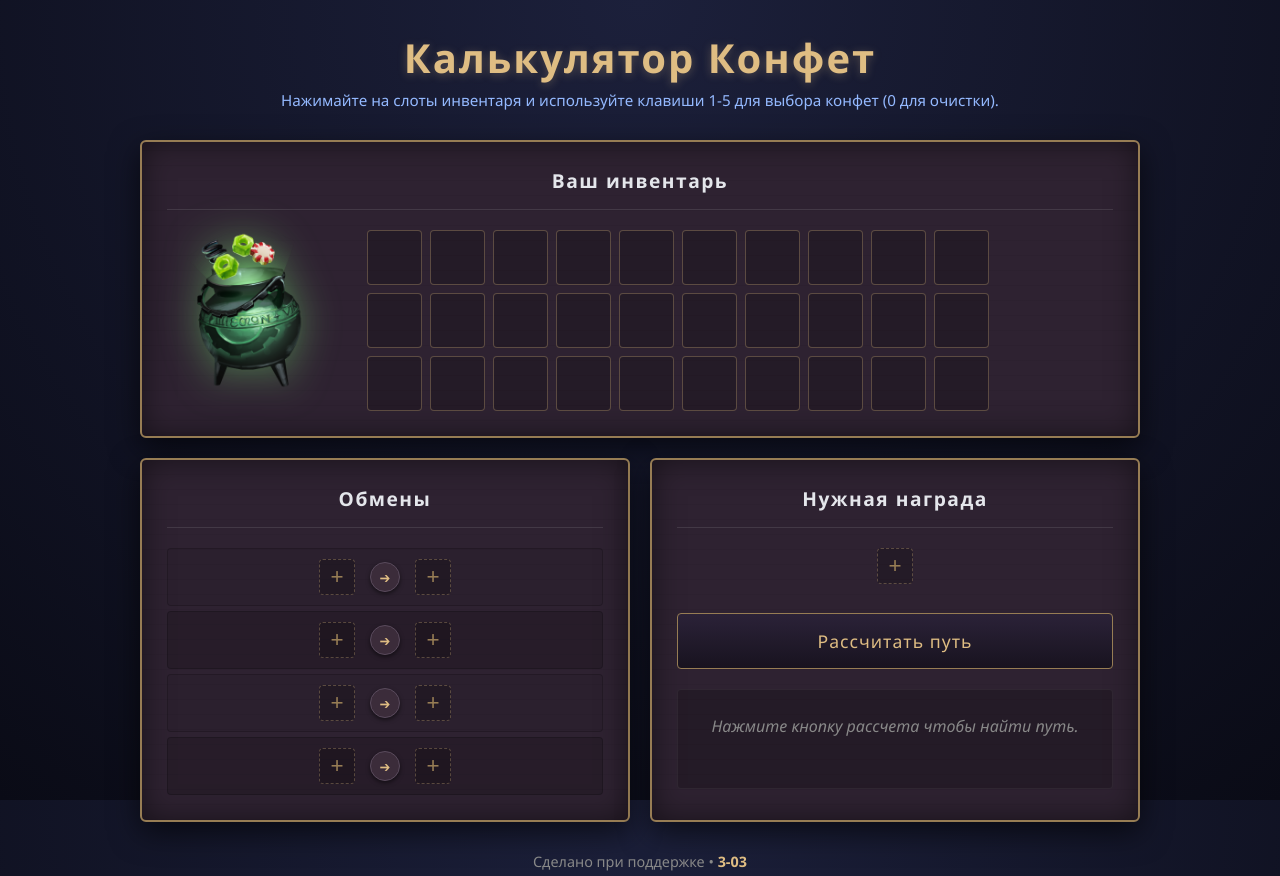
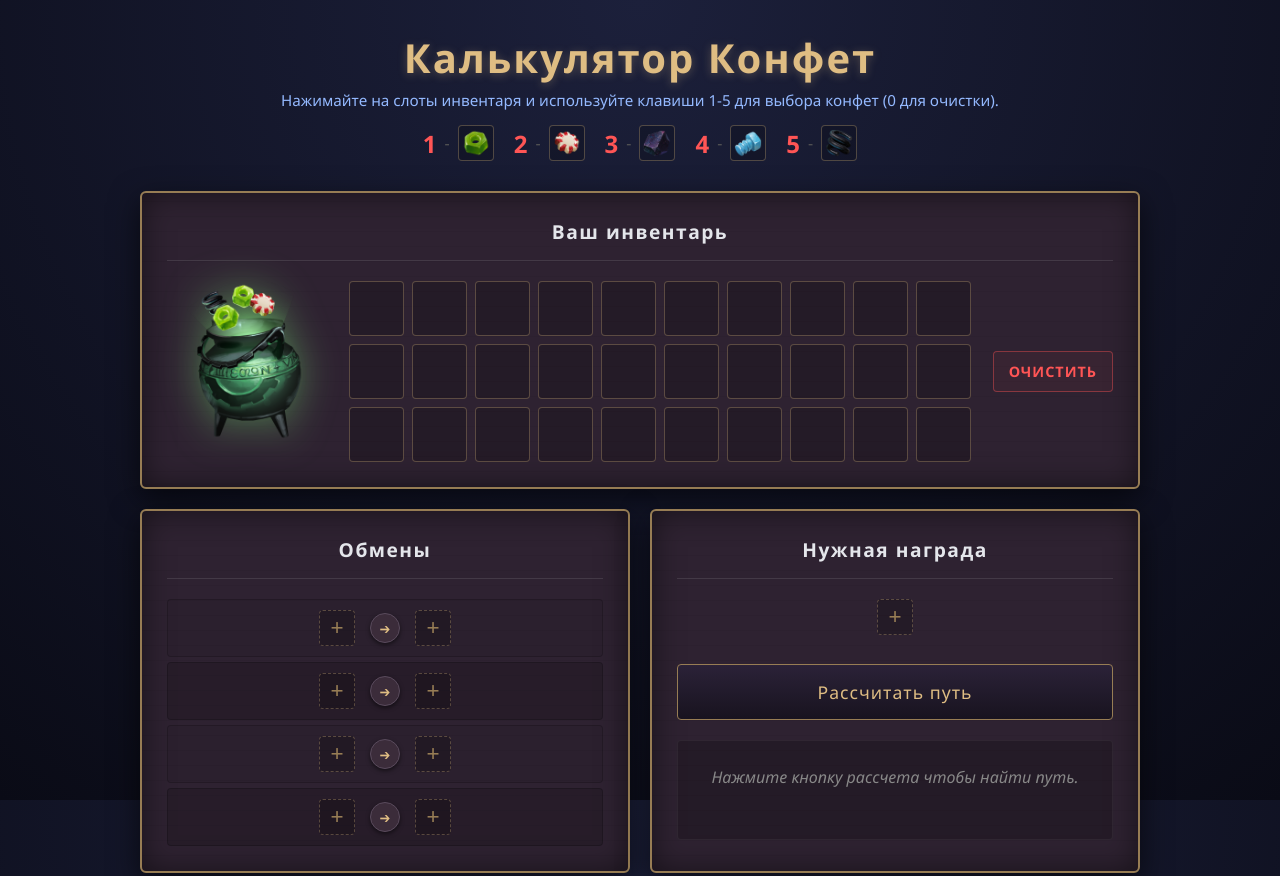
Before and after one commit to 3-03/Candyworks, a plain HTML site: page index.html in a window 1280 px wide. Shown: the top 876 px of the page. Drawn offline with Linux system fonts and the light colour scheme.

Commit message:
Update layout, add legend and clear button

```diff
--- a/index.html
+++ b/index.html
@@ -13,6 +13,13 @@
             <div class="header-text">
                 <h1>Калькулятор Конфет</h1>
                 <p>Нажимайте на слоты инвентаря и используйте клавиши 1-5 для выбора конфет (0 для очистки).</p>
+                <div class="key-legend">
+                    <div class="legend-item"><span class="legend-key">1</span> <span class="dash">-</span> <div class="legend-box"><img src="images/candy_image_1_psd.png"></div></div>
+                    <div class="legend-item"><span class="legend-key">2</span> <span class="dash">-</span> <div class="legend-box"><img src="images/candy_image_2_psd.png"></div></div>
+                    <div class="legend-item"><span class="legend-key">3</span> <span class="dash">-</span> <div class="legend-box"><img src="images/candy_image_3_psd.png"></div></div>
+                    <div class="legend-item"><span class="legend-key">4</span> <span class="dash">-</span> <div class="legend-box"><img src="images/candy_image_4_psd.png"></div></div>
+                    <div class="legend-item"><span class="legend-key">5</span> <span class="dash">-</span> <div class="legend-box"><img src="images/candy_image_5_psd.png"></div></div>
+                </div>
             </div>
         </header>
 
@@ -25,6 +32,7 @@
                     <div class="inventory-grid" id="inventory-grid">
                         <!-- Slots will be generated by JS -->
                     </div>
+                    <button id="clear-inventory-btn" class="clear-btn">Очистить</button>
                 </div>
             </section>
 
--- a/script.js
+++ b/script.js
@@ -11,6 +11,8 @@ document.addEventListener('DOMContentLoaded', () => {
     const tradesContainer = document.getElementById('trades-container');
     const calculateBtn = document.getElementById('calculate-btn');
     const resultsContent = document.getElementById('results-content');
+    const clearInventoryBtn = document.getElementById('clear-inventory-btn');
+
     // Initialize Inventory Grid
     for (let i = 0; i < INVENTORY_SIZE; i++) {
         const slot = document.createElement('div');
@@ -69,6 +71,13 @@ document.addEventListener('DOMContentLoaded', () => {
         }
     }
 
+    if (clearInventoryBtn) {
+        clearInventoryBtn.addEventListener('click', () => {
+            for (let i = 0; i < INVENTORY_SIZE; i++) {
+                setSlotCandy(i, 0);
+            }
+        });
+    }
 
     // State for Trades: array of 4 trades, each has a 'give' array and 'get' array (storing candy types 1-5)
     let tradeStates = [
--- a/style.css
+++ b/style.css
@@ -61,6 +61,42 @@ body {
     margin-top: 5px;
 }
 
+.key-legend {
+    display: flex;
+    gap: 20px;
+    justify-content: center;
+    margin-top: 15px;
+}
+.legend-item {
+    display: flex;
+    align-items: center;
+    gap: 8px;
+}
+.legend-key {
+    color: #ff5555;
+    font-weight: bold;
+    font-size: 1.5rem;
+}
+.dash {
+    color: #555;
+}
+.legend-box {
+    width: 36px;
+    height: 36px;
+    border: 1px solid var(--slot-border);
+    background: var(--slot-bg);
+    border-radius: 4px;
+    display: flex;
+    align-items: center;
+    justify-content: center;
+    padding: 3px;
+}
+.legend-box img {
+    width: 100%;
+    height: 100%;
+    object-fit: contain;
+}
+
 /* Panels */
 .main-content {
     display: flex;
@@ -103,8 +139,8 @@ body {
 .inventory-wrapper {
     display: flex;
     align-items: center;
-    justify-content: flex-start;
-    gap: 40px;
+    justify-content: space-between;
+    gap: 10px;
 }
 
 .inventory-cauldron {
@@ -159,6 +195,29 @@ body {
     object-fit: contain;
     filter: drop-shadow(0 2px 3px rgba(0,0,0,0.8));
     pointer-events: none;
+}
+
+/* Clear Button */
+.clear-btn {
+    background: rgba(255, 85, 85, 0.05);
+    border: 1px solid rgba(255, 85, 85, 0.4);
+    color: #ff5555;
+    padding: 10px 15px;
+    font-family: var(--font-heading);
+    font-size: 0.9rem;
+    font-weight: bold;
+    text-transform: uppercase;
+    letter-spacing: 1px;
+    border-radius: 4px;
+    cursor: pointer;
+    transition: 0.2s;
+    white-space: nowrap;
+}
+.clear-btn:hover {
+    background: rgba(255, 85, 85, 0.15);
+    border-color: #ff5555;
+    box-shadow: 0 0 15px rgba(255, 85, 85, 0.4);
+    color: #fff;
 }
 
 /* Trades */
```
